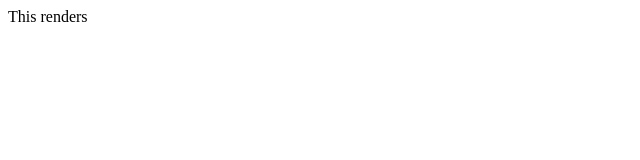
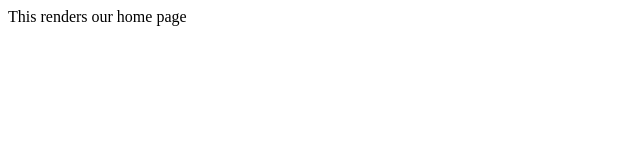
Before and after one commit to prakal/photo-backend, a website: page client/www/index.html in a window 1280 px wide. Shown: the whole page, without its empty margins (0-640 px from the left). Drawn offline with Linux system fonts and the light colour scheme.

Commit message:
minor html change

```diff
--- a/client/www/index.html
+++ b/client/www/index.html
@@ -4,6 +4,6 @@
 	<title></title>
 </head>
 <body>
-This renders
+This renders our home page
 </body>
 </html>
```
